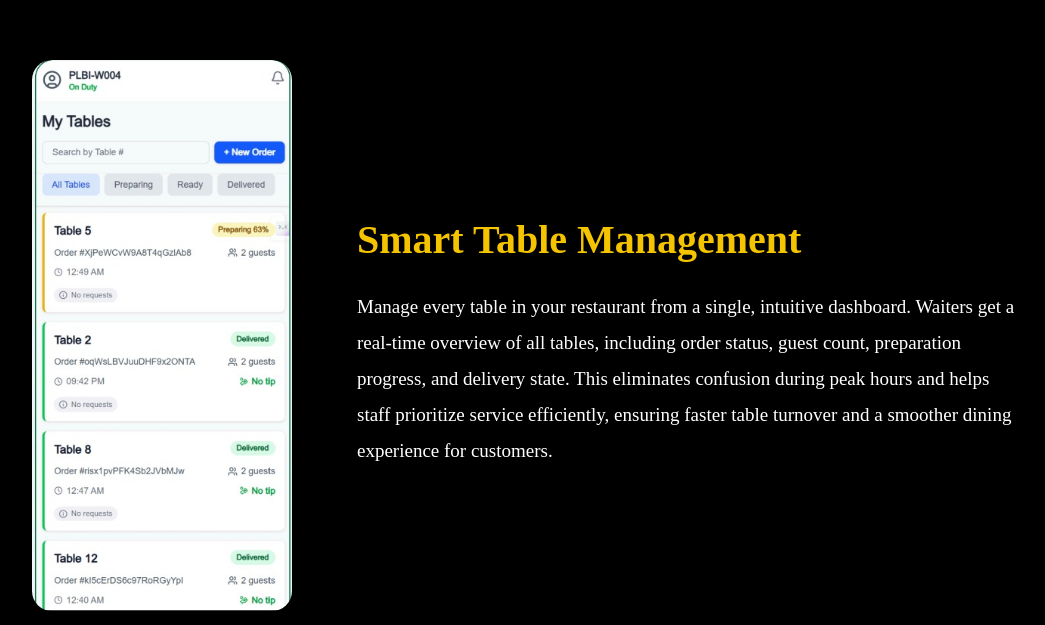
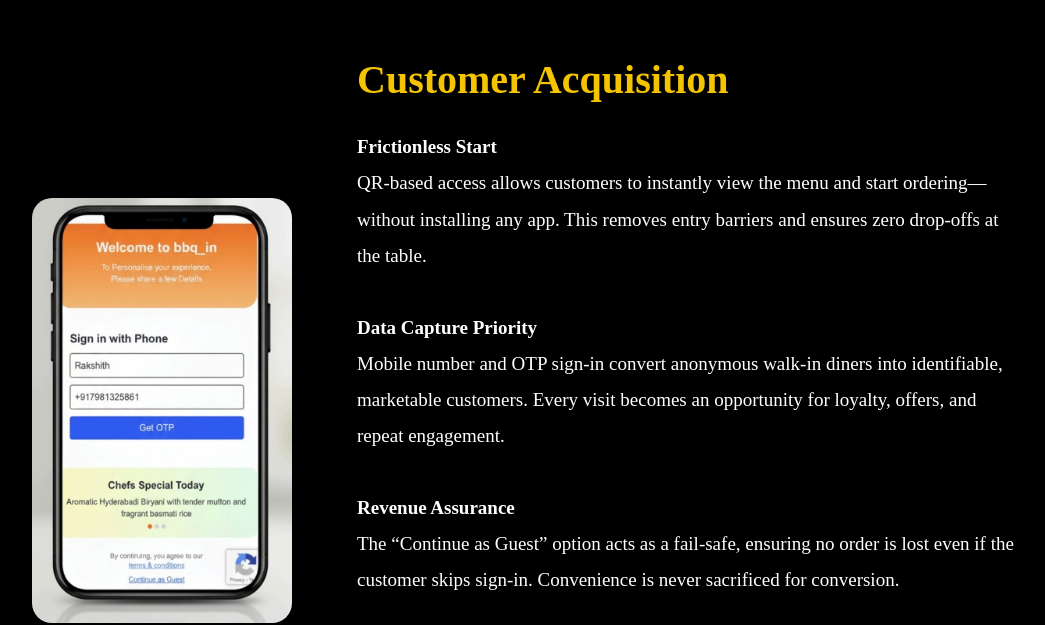
Before and after one commit to pedamallu-vamsi/NxtBite, a React (Vite) app: page / in a window 1280 px wide. Shown: the part 2001-2626 px from the top of the page, without its empty margins (96-1141 px from the left). Built offline with nearby package versions, Linux system fonts and the light colour scheme.

Commit message:
Added Client component to app.jsx

```diff
--- a/src/React-Components/App.jsx
+++ b/src/React-Components/App.jsx
@@ -3,11 +3,13 @@ import Why from "./Why"
 import Waiter from "./Waiter"
 import KitchenSection from "./Kitchen";
 import AdminDashboardSection from "./Admin"
+import ClientSection from "./Client"
 function App(){
     return(
         <>
         <Home/>
         <Why/>
+        <ClientSection/>
         <Waiter/>
         <KitchenSection/>
         <AdminDashboardSection/>
```
